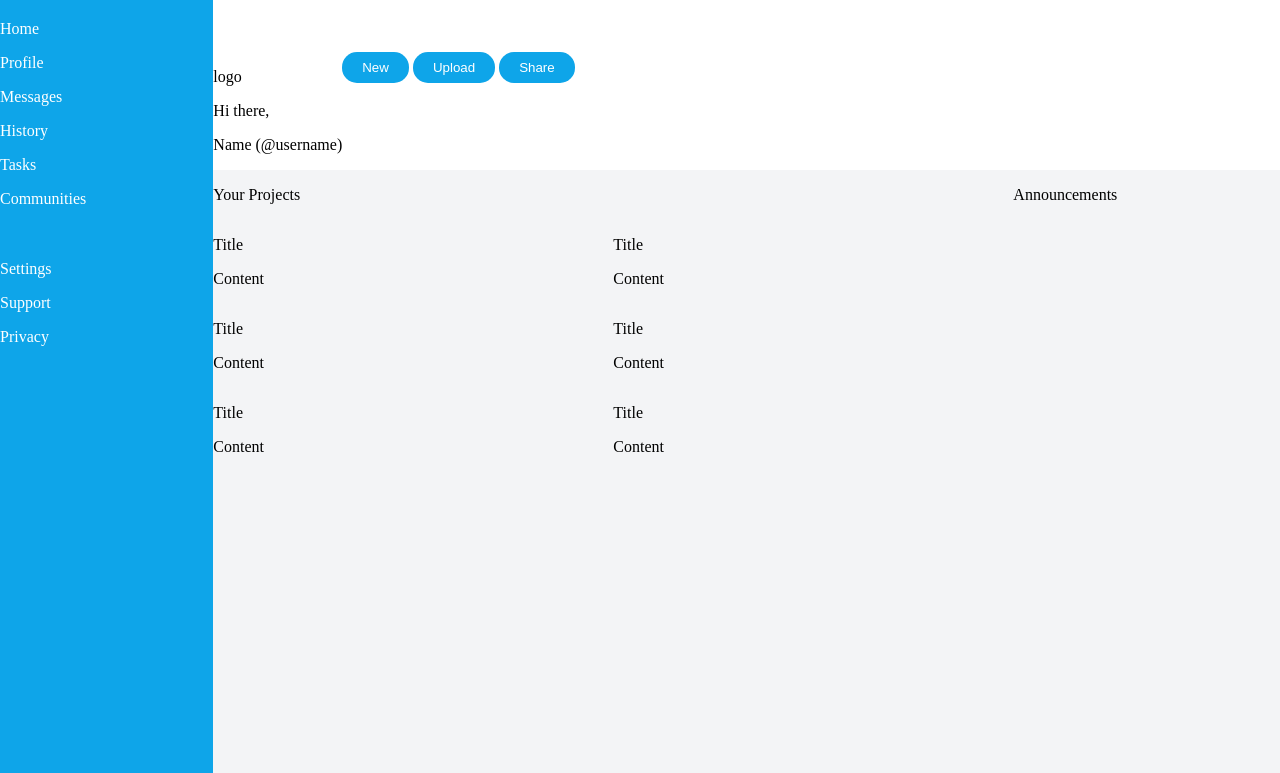
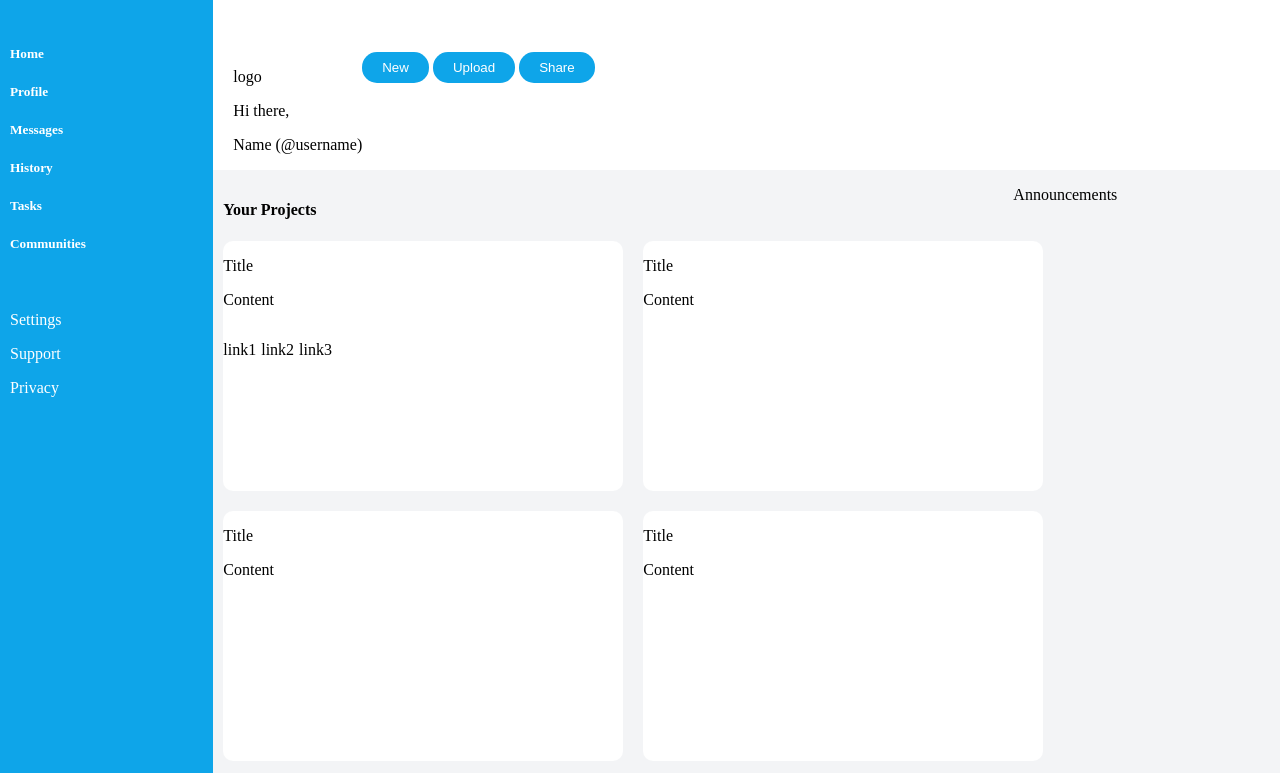
Before and after one commit to zacharyblum2/admin-dashboard, a plain HTML site: page index.html in a window 1280 px wide. Shown: the part 66-839 px from the top of the page. Drawn offline with Linux system fonts and the light colour scheme.

Commit message:
Begin designing cards.

```diff
--- a/index.html
+++ b/index.html
@@ -10,16 +10,16 @@
         <div class="sidebar">
             <div class="logo">
                 <!--Place image here-->
-                <p>Dashboard</p>
+                <h3>Dashboard<h3>
             </div>
 
             <div class="group1">
-                <p>Home</p>
-                <p>Profile</p>
-                <p>Messages</p>
-                <p>History</p>
-                <p>Tasks</p>
-                <p>Communities</p>
+                <h5>Home</h5>
+                <h5>Profile</h5>
+                <h5>Messages</h5>
+                <h5>History</h5>
+                <h5>Tasks</h5>
+                <h5>Communities</h5>
             </div>
 
             <div class="group2">
@@ -55,11 +55,18 @@
 
         <div class="content">
             <div class="yourp">
-                <p>Your Projects</p>
+                <h4>Your Projects</h4>
                 <div class="projects">
                     <div class="card">
                         <p>Title</p>
                         <p>Content</p>
+
+                        <div class="links">
+                            <!-- Place all icons here-->
+                            <p>link1</p>
+                            <p>link2</p>
+                            <p>link3</p>
+                        </div>
                     </div>
 
                     <div class="card">
--- a/styles.css
+++ b/styles.css
@@ -18,6 +18,7 @@ button {
 }
 
 .sidebar {
+    padding: 10px;
     background-color: #0ea5e9;
     grid-row: 1 / 8;
     /* Easier to use display flex here rather than grid. */
@@ -31,6 +32,7 @@ button {
     grid-column: 2 / 8;
     display: grid;
     grid-template-rows: 1fr 1fr;
+    margin: 0px 20px 0px;
 }
 
 .bar {
@@ -52,13 +54,28 @@ button {
 }
 
 .yourp {
+    margin: 10px;
     grid-column: 1 / 4;
     grid-row: 1 / 3;
 }
+
 .projects {
     display: grid;
     grid-template-columns: 1fr 1fr;
     grid-template-rows: 1fr 1fr 1fr;
+    gap: 20px;
+}
+
+.card {
+    background-color: white;
+    width: 400px;
+    height: 250px;
+    border-radius: 10px;
+}
+
+.links {
+    display: flex;
+    gap: 5px;
 }
 
 .announcements {
```
Also changed, not shown: home.svg (added).
